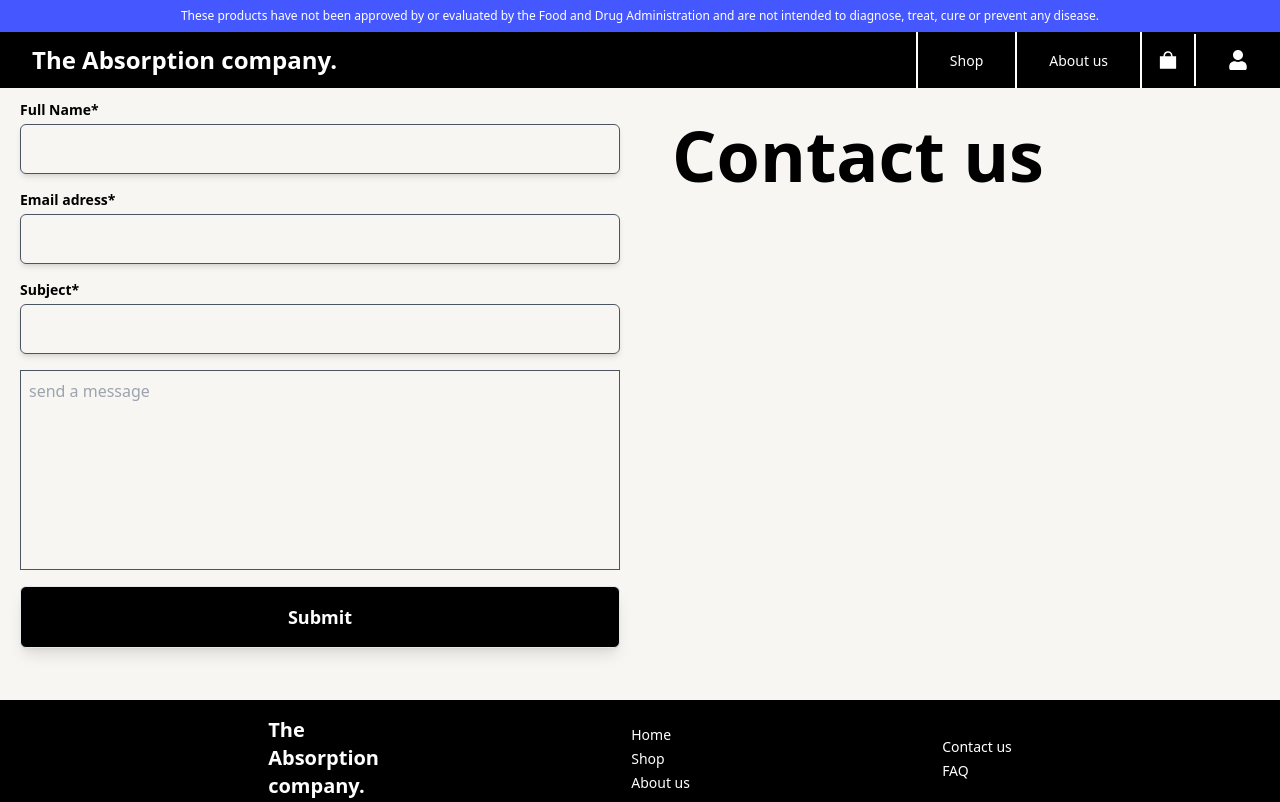
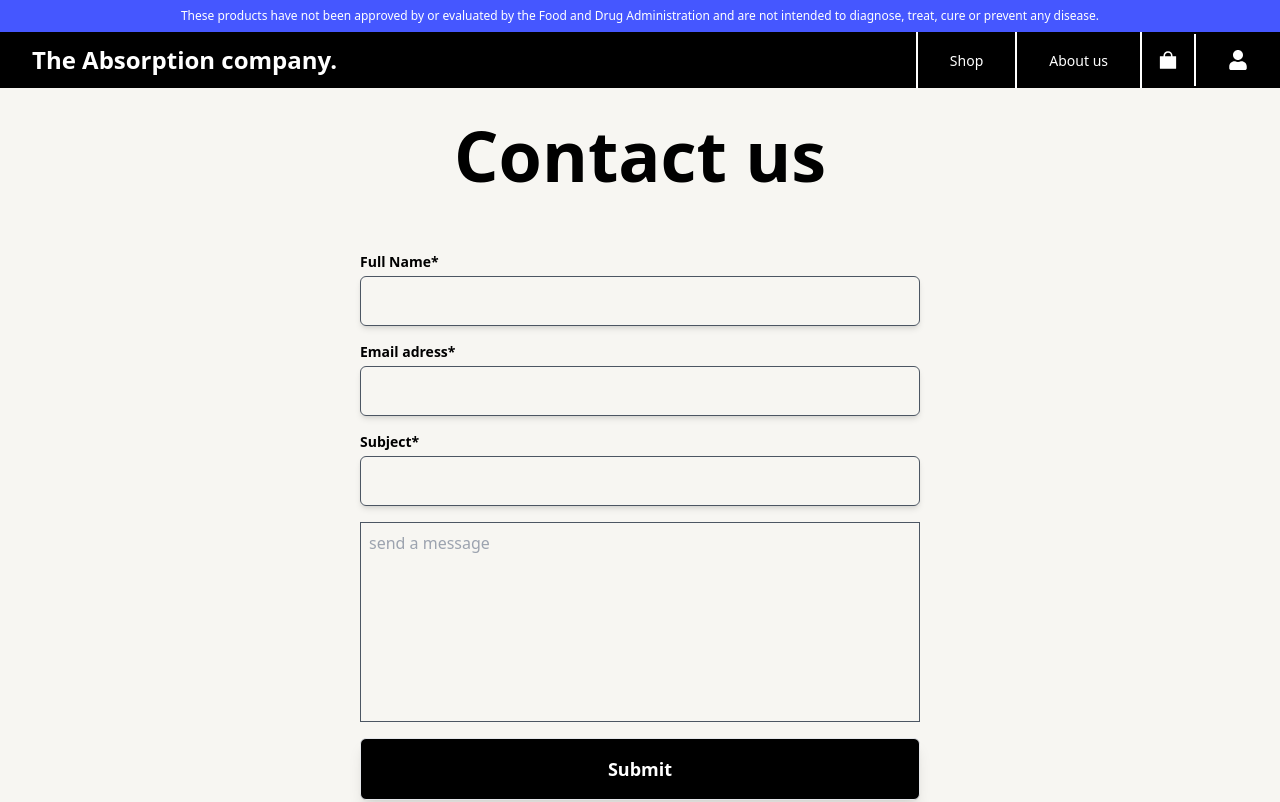
Before and after one commit to Null-logic-0/absorption-company, a Next.js app: page /contacts in a window 1280 px wide. Shown: the top 802 px of the page. Built offline with nearby package versions, Linux system fonts and the light colour scheme.

Commit message:
Update page.js

```diff
--- a/src/app/contacts/page.js
+++ b/src/app/contacts/page.js
@@ -7,15 +7,12 @@ export const metadata = {
 
 function Contactspage() {
   return (
-    <div className="flex justify-center">
-      <div className="w-1/2">
-        <ContactsForm />
-      </div>
-      <div className="w-1/2">
-        <h2 className="font-bold  text-black text-[70px] max-w-[500px] w-full leading-tight max-sm:text-[30px] p-8 ">
-          Contact us
-        </h2>
-      </div>
+    <div className="flex flex-col justify-center max-w-[600px] w-full mx-auto">
+      <h2 className="font-bold  text-black text-[70px] text-center leading-tight max-sm:text-[30px] p-8 ">
+        Contact us
+      </h2>
+
+      <ContactsForm />
     </div>
   );
 }
```
